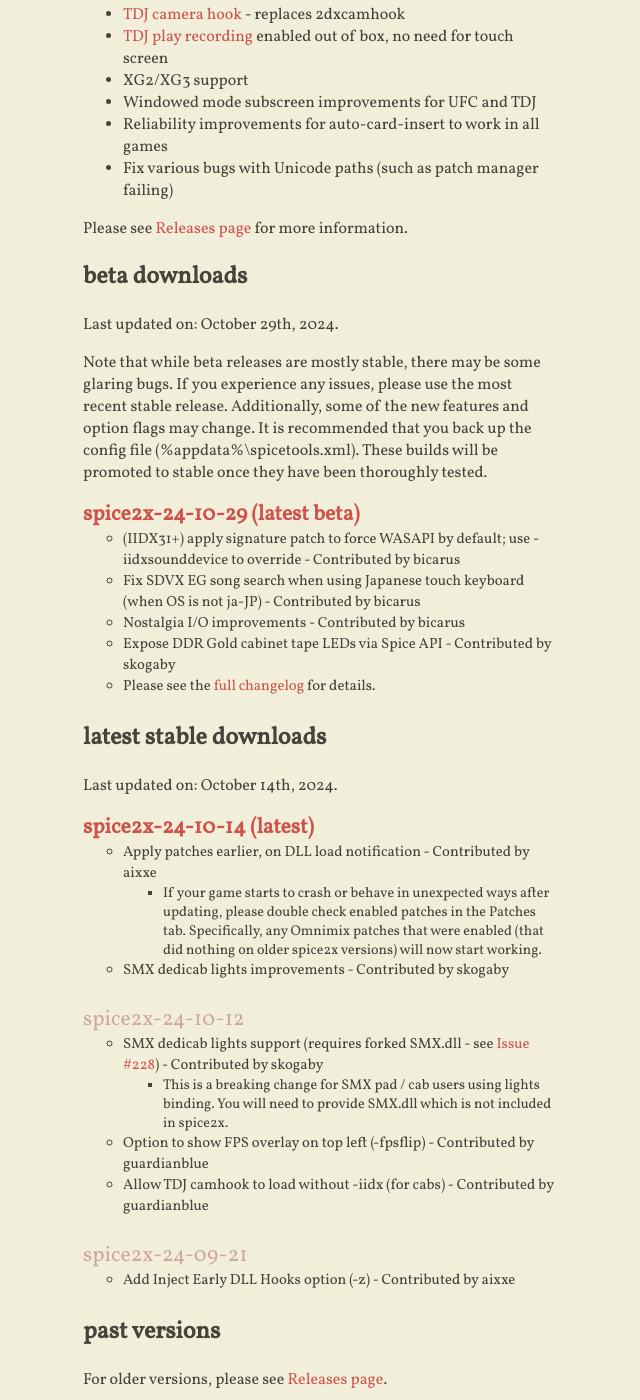
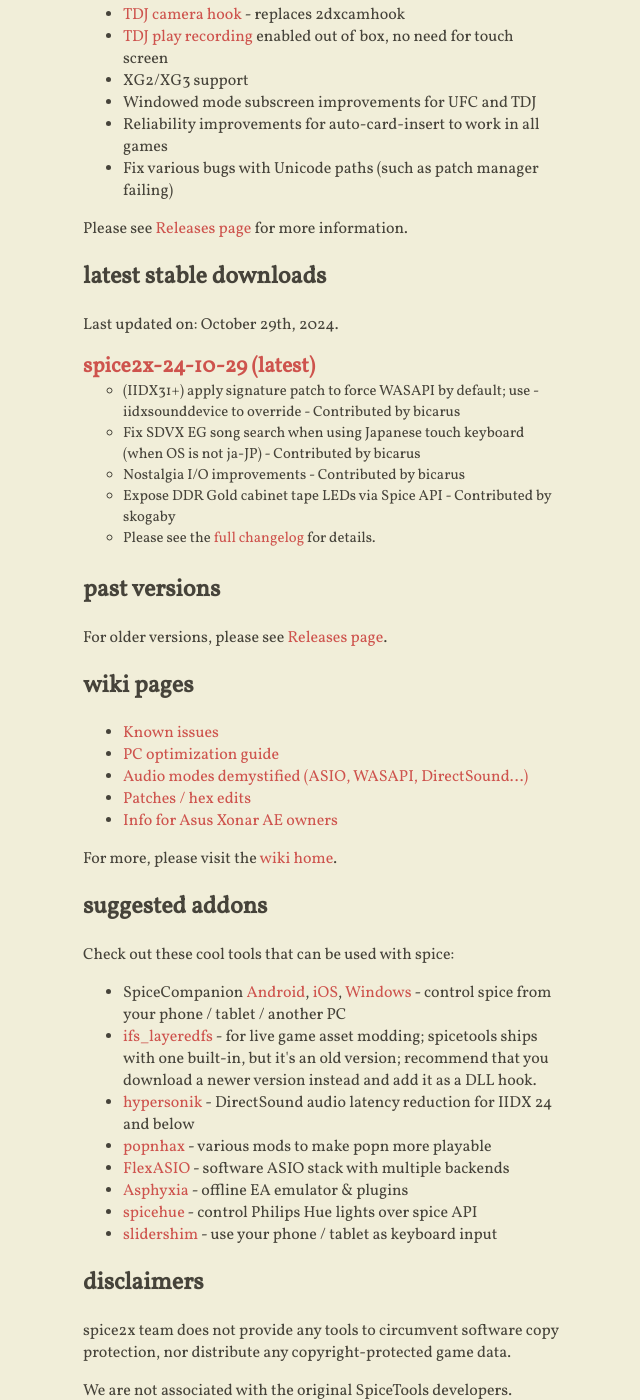
Before and after one commit to spice2x/spice2x.github.io, a Jekyll site: the page built from docs/index.html, in a window 1280 px wide and 1400 px high, scrolled down 443 px. Shown: the whole window, without its empty margins (421-1061 px from the left). Built offline with Jekyll 4.4.1, drawn with Linux system fonts in a browser that asks for light colours; nearby versions of some CDN libraries.

Commit message:
promote beta to stable

```diff
--- a/docs/_includes/content.html
+++ b/docs/_includes/content.html
@@ -24,7 +24,7 @@
 
 Please see <a href="https://github.com/spice2x/spice2x.github.io/releases">Releases page</a> for more information.
 
-<h2>beta downloads</h2>
+<!-- <h2>beta downloads</h2>
 
 <p>Last updated on: October 29th, 2024.</p>
 
@@ -46,50 +46,23 @@
       <li>Please see the <a href="https://github.com/spice2x/spice2x.github.io/releases/tag/24-10-29">full changelog</a> for details.</li>
     </ul>
   </li>
-</ul>
+</ul> -->
 
 <h2>latest stable downloads</h2>
 
-<p>Last updated on: October 14th, 2024.</p>
+<p>Last updated on: October 29th, 2024.</p>
 
 <ul class="downloads highlight-latest">
   <li>
-    <a class="download-link" href="https://github.com/spice2x/spice2x.github.io/releases/download/24-10-14/spice2x-24-10-14.zip">
-      spice2x-24-10-14
+    <a class="download-link" href="https://github.com/spice2x/spice2x.github.io/releases/download/24-10-29/spice2x-24-10-29.zip">
+      spice2x-24-10-29
     </a>
     <ul>
-      <li>Apply patches earlier, on DLL load notification - Contributed by aixxe
-        <ul>
-          <li>
-            If your game starts to crash or behave in unexpected ways after updating, please double check enabled patches in the Patches tab. Specifically, any Omnimix patches that were enabled (that did nothing on older spice2x versions) will now start working.
-          </li>
-        </ul>
-      </li>
-      <li>SMX dedicab lights improvements - Contributed by skogaby</li>
-    </ul>
-  </li>
-  <li>
-    <a class="download-link" href="https://github.com/spice2x/spice2x.github.io/releases/download/24-10-12/spice2x-24-10-12.zip">
-      spice2x-24-10-12
-    </a>
-    <ul>
-      <li>SMX dedicab lights support (requires forked SMX.dll - see <a href="https://github.com/spice2x/spice2x.github.io/issues/228">Issue #228</a>) - Contributed by skogaby
-        <ul>
-          <li>
-            This is a breaking change for SMX pad / cab users using lights binding. You will need to provide SMX.dll which is not included in spice2x.
-          </li>
-        </ul>
-      </li>
-      <li>Option to show FPS overlay on top left (-fpsflip) - Contributed by guardianblue</li>
-      <li>Allow TDJ camhook to load without -iidx (for cabs) - Contributed by guardianblue</li>
-    </ul>
-  </li>
-  <li>
-    <a class="download-link" href="https://github.com/spice2x/spice2x.github.io/releases/download/24-09-21/spice2x-24-09-21.zip">
-      spice2x-24-09-21
-    </a>
-    <ul>
-      <li>Add Inject Early DLL Hooks option (-z) - Contributed by aixxe</li>
+      <li>(IIDX31+) apply signature patch to force WASAPI by default; use -iidxsounddevice to override - Contributed by bicarus </li>
+      <li>Fix SDVX EG song search when using Japanese touch keyboard (when OS is not ja-JP) - Contributed by bicarus</li>
+      <li>Nostalgia I/O improvements - Contributed by bicarus </li>
+      <li>Expose DDR Gold cabinet tape LEDs via Spice API - Contributed by skogaby</li>
+      <li>Please see the <a href="https://github.com/spice2x/spice2x.github.io/releases/tag/24-10-29">full changelog</a> for details.</li>
     </ul>
   </li>
 </ul>
```
